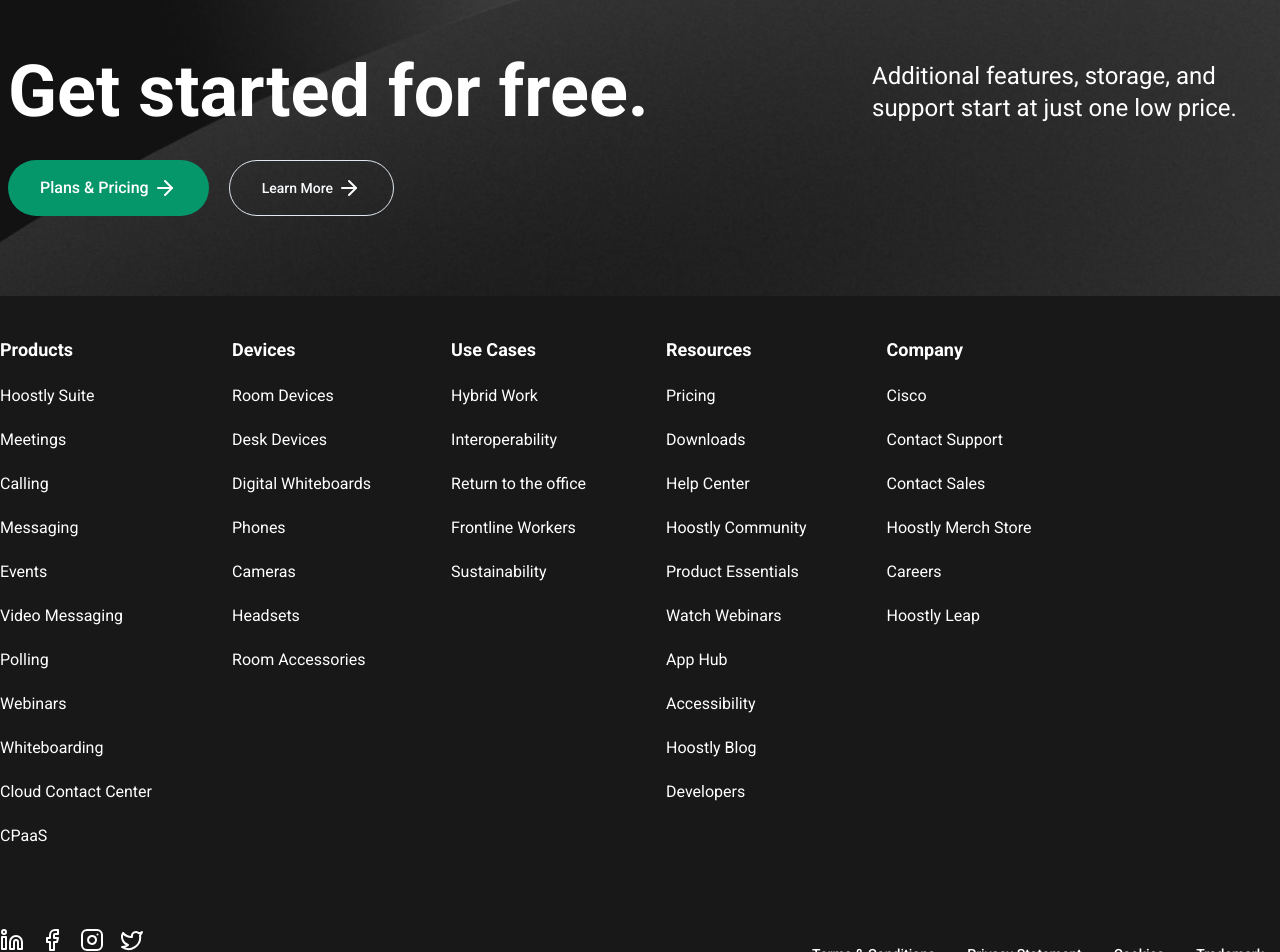
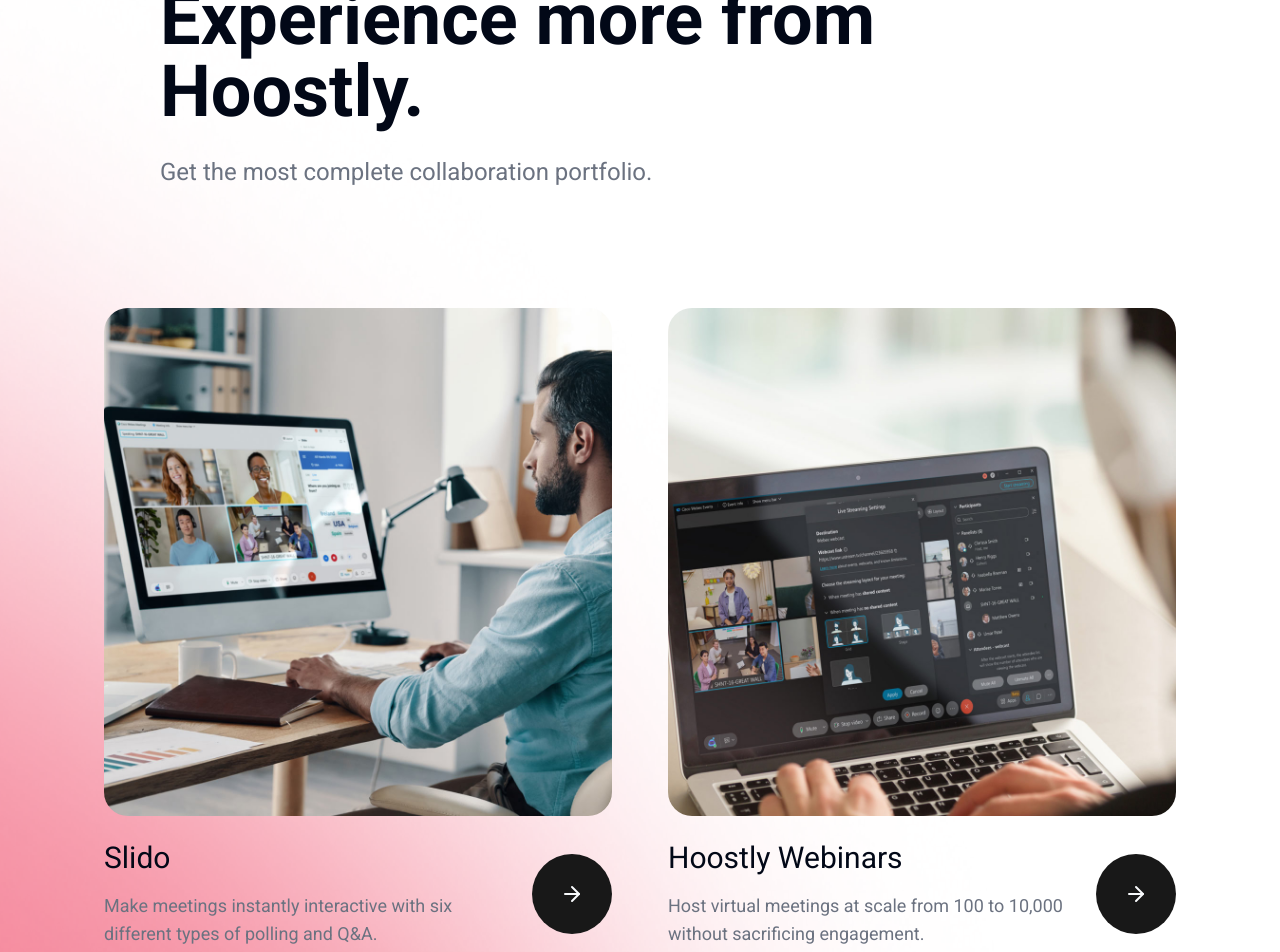
Before and after one commit to aagatsharma/webex, a React (Vite) app: page /meetings in a window 1280 px wide. Shown: the part 9900-10852 px from the top of the page. Built offline with nearby package versions, Linux system fonts and the light colour scheme.

Commit message:
meeting experience

```diff
--- a/src/components/meetings/MeetingsConferenceCarousel.tsx
+++ b/src/components/meetings/MeetingsConferenceCarousel.tsx
@@ -57,7 +57,7 @@
         pagination
         grabCursor
         modules={[Pagination]}
-        className="pb-10 px-6 my-20"
+        className="pb-10 px-6 mt-40"
       >
         {contactcarousel.map((carousel) => (
           <SwiperSlide key={carousel.id}>
--- /dev/null
+++ b/src/components/meetings/MeetingsExperience.tsx
@@ -0,0 +1,62 @@
+import card1 from "@/assets/meetings/more_slido.jpg";
+import card2 from "@/assets/meetings/more_events.jpg";
+import { Button } from "../ui/button";
+import { ArrowRight } from "lucide-react";
+import red from "@/assets/meetings/red.png";
+
+const MeetingsExperience = () => {
+  return (
+    <div className="lg:py-40 relative">
+      <div className="flex flex-col lg:px-40 max-md:p-10 my-7">
+        <h1 className="md:text-7xl text-4xl font-bold">Experience more from</h1>
+        <h1 className="md:text-7xl text-4xl font-bold">Hoostly.</h1>
+        <h3 className="text-gray-500 text-lg lg:text-2xl pt-7">
+          Get the most complete collaboration portfolio.
+        </h3>
+      </div>
+      <div className="grid p-10 lg:grid-cols-2 grid-cols-1 max-w-6xl lg:my-20 m-auto gap-14">
+        <div>
+          <img src={card1} alt="Cards" className="rounded-3xl" />
+          <div className="mt-6 gap-5 flex justify-between items-center">
+            <div className="flex flex-col gap-4">
+              <h1 className=" text-3xl ">Slido</h1>
+              <h3 className="text-gray-500 text-lg">
+                Make meetings instantly interactive with six different types of
+                polling and Q&A.
+              </h3>
+            </div>
+            <div>
+              <Button className="rounded-full bg-black h-20 w-20 hover:bg-emerald-600">
+                <ArrowRight />
+              </Button>
+            </div>
+          </div>
+        </div>
+        <div>
+          <img src={card2} alt="Cards" className="rounded-3xl" />
+          <div className="mt-6 gap-5 flex justify-between items-center">
+            <div className="flex flex-col gap-4">
+              <h1 className=" text-3xl ">Hoostly Webinars</h1>
+              <h3 className="text-gray-500 text-lg">
+                Host virtual meetings at scale from 100 to 10,000 without
+                sacrificing engagement.
+              </h3>
+            </div>
+            <div>
+              <Button className="rounded-full bg-black h-20 w-20 hover:bg-emerald-600">
+                <ArrowRight />
+              </Button>
+            </div>
+          </div>
+        </div>
+      </div>
+      <img
+        src={red}
+        alt="Red gradient"
+        className="absolute bottom-0 left-0 scale-x-100 -scale-y-100 -z-10  h-full w-full"
+      />
+    </div>
+  );
+};
+
+export default MeetingsExperience;
--- a/src/pages/Meetings.tsx
+++ b/src/pages/Meetings.tsx
@@ -5,6 +5,7 @@
 import MeetingsCompare from "@/components/meetings/MeetingsCompare";
 import MeetingsConferenceCarousel from "@/components/meetings/MeetingsConferenceCarousel";
 import MeetingsEngageCard from "@/components/meetings/MeetingsEngageCard";
+import MeetingsExperience from "@/components/meetings/MeetingsExperience";
 import MeetingsStarter from "@/components/meetings/MeetingsStarter";
 import MeetingsWorkCarousel from "@/components/meetings/MeetingsWorkCarousel";
 
@@ -20,6 +21,7 @@
       <MeetingReviewsCarousel />
       <MeetingsCompare />
       <MeetingsConferenceCarousel />
+      <MeetingsExperience />
     </div>
   );
 };
```
